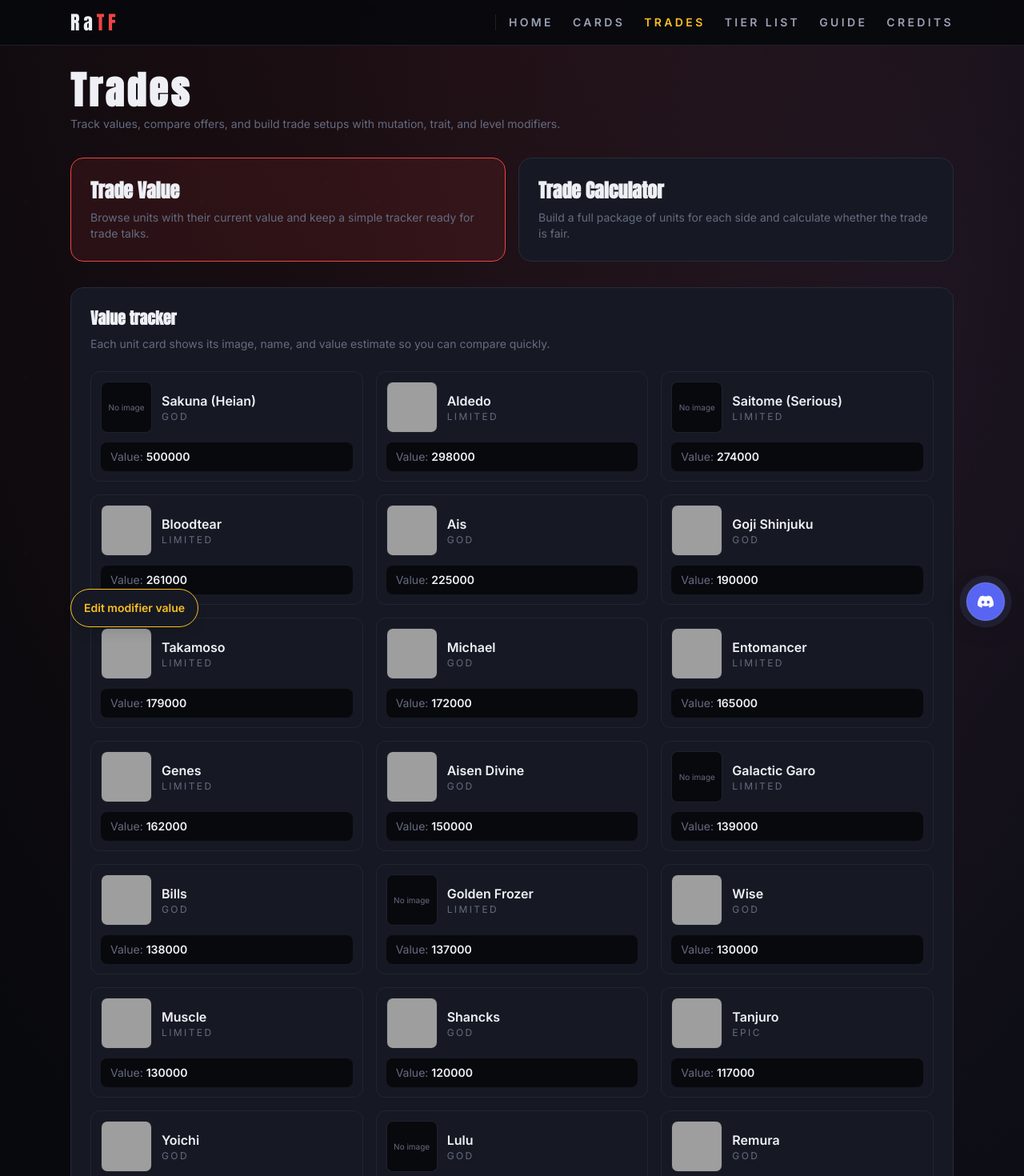
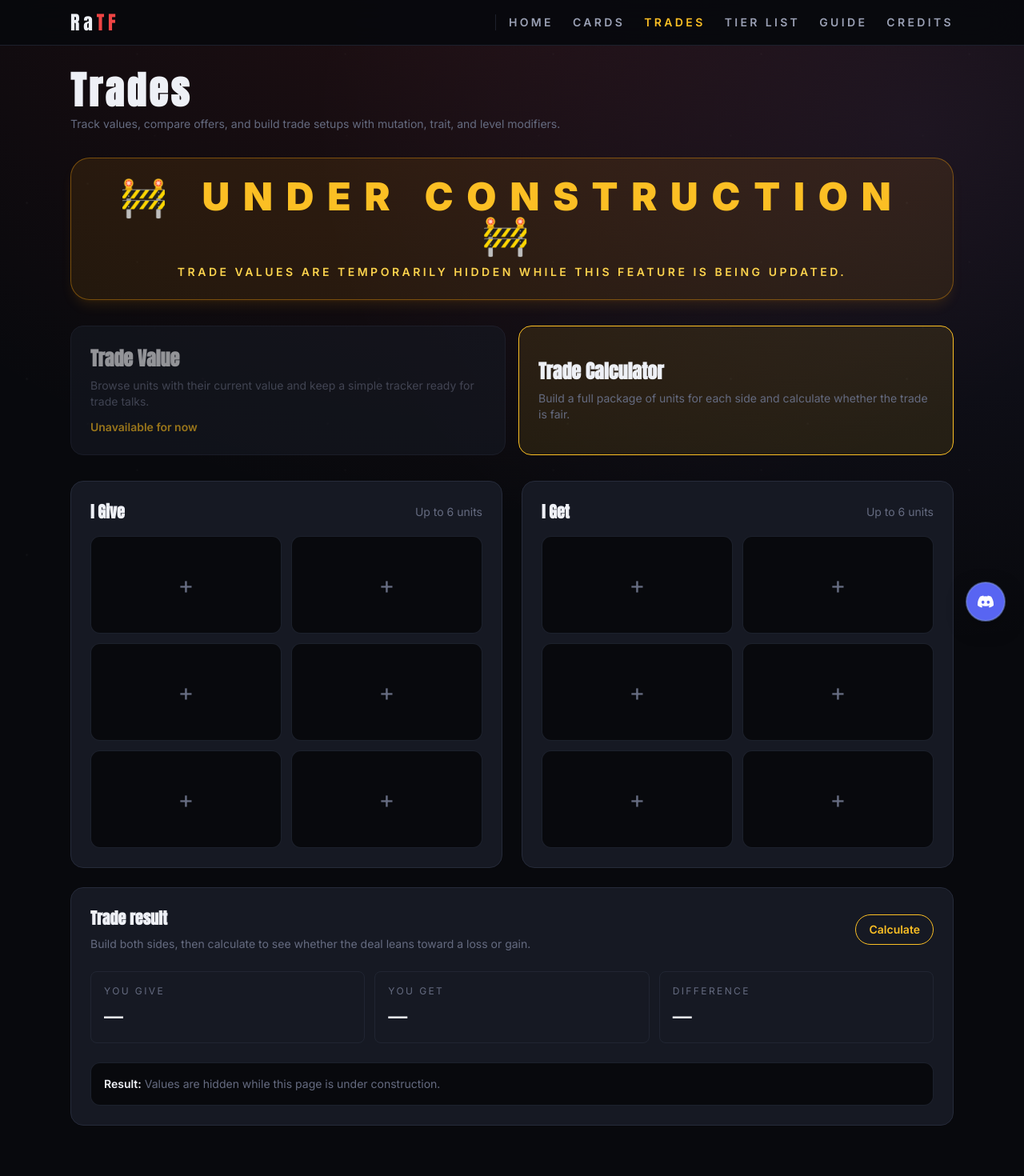
Before and after one commit to DarrrkSide/RaTF, a Next.js app: page /trades in a window 1280 px wide. Shown: the top 1470 px of the page at 80% size. Built offline with nearby package versions, Linux system fonts and the light colour scheme; grey boxes are pictures that could not be loaded.

Commit message:
construction

```diff
--- a/app/trades/page.tsx
+++ b/app/trades/page.tsx
@@ -23,6 +23,7 @@ type ModalType = "unit" | "modifier" | null;
 
 const SLOT_COUNT = 6;
 const MAX_LEVEL = 7;
+const UNDER_CONSTRUCTION = true;
 
 function getAdjustedValue(slot: Slot, units: Unit[], bonuses: ModifierBonuses = DEFAULT_MODIFIER_BONUSES) {
   const unit = slot.unitId ? units.find((entry) => entry.id === slot.unitId) ?? null : null;
@@ -43,7 +44,7 @@ function getGainLabel(percent: number) {
 }
 
 export default function TradesPage() {
-  const [mode, setMode] = useState<TradeMode>("value");
+  const [mode, setMode] = useState<TradeMode>("calculator");
   const [giveSlots, setGiveSlots] = useState<Slot[]>(() => Array.from({ length: SLOT_COUNT }, () => ({ unitId: null, mutation: null, trait: null, level: 1 })));
   const [getSlots, setGetSlots] = useState<Slot[]>(() => Array.from({ length: SLOT_COUNT }, () => ({ unitId: null, mutation: null, trait: null, level: 1 })));
   const [modalState, setModalState] = useState<{ type: ModalType; side: "give" | "get" | null; slotIndex: number | null }>({ type: null, side: null, slotIndex: null });
@@ -160,13 +161,20 @@ export default function TradesPage() {
         <p className="mt-2 max-w-2xl text-sm text-text-faint">Track values, compare offers, and build trade setups with mutation, trait, and level modifiers.</p>
       </div>
 
+      <div className="rounded-3xl border border-amber-500/40 bg-amber-500/10 p-6 text-center shadow-lg shadow-amber-500/10">
+        <p className="text-4xl font-black uppercase tracking-[0.35em] text-amber-400 sm:text-5xl">🚧 Under construction 🚧</p>
+        <p className="mt-3 text-sm font-semibold uppercase tracking-[0.25em] text-amber-300">Trade values are temporarily hidden while this feature is being updated.</p>
+      </div>
+
       <div className="grid gap-4 md:grid-cols-2">
         <button
           onClick={() => setMode("value")}
-          className={`rounded-2xl border p-6 text-left transition ${mode === "value" ? "border-rarity-god bg-rarity-god/10" : "border-ink-line bg-ink-surface"}`}
+          disabled={UNDER_CONSTRUCTION}
+          className={`rounded-2xl border p-6 text-left transition ${mode === "value" ? "border-rarity-god bg-rarity-god/10" : "border-ink-line bg-ink-surface"} ${UNDER_CONSTRUCTION ? "cursor-not-allowed opacity-60" : ""}`}
         >
           <h2 className="font-display text-2xl font-black">Trade Value</h2>
           <p className="mt-2 text-sm text-text-faint">Browse units with their current value and keep a simple tracker ready for trade talks.</p>
+          {UNDER_CONSTRUCTION && <p className="mt-3 text-sm font-semibold text-amber-400">Unavailable for now</p>}
         </button>
         <button
           onClick={() => setMode("calculator")}
@@ -202,7 +210,13 @@ export default function TradesPage() {
                       </div>
                     </div>
                     <div className="mt-3 rounded-lg bg-ink px-3 py-2 text-sm text-text-faint">
-                      Value: <span className="font-semibold text-text">{value}</span>
+                      {UNDER_CONSTRUCTION ? (
+                        <span className="font-semibold text-amber-400">Values hidden</span>
+                      ) : (
+                        <>
+                          Value: <span className="font-semibold text-text">{value}</span>
+                        </>
+                      )}
                     </div>
                   </div>
                 );
@@ -244,7 +258,7 @@ export default function TradesPage() {
                           </div>
                         </div>
                         <div className="text-xs text-text-faint">
-                          Trait: {slot.trait ?? "None"} • Level: {slot.level} • Value: {adjusted}
+                          Trait: {slot.trait ?? "None"} • Level: {slot.level} • {UNDER_CONSTRUCTION ? "Values hidden" : `Value: ${adjusted}`}
                         </div>
                       </div>
                     ) : (
@@ -288,7 +302,7 @@ export default function TradesPage() {
                           </div>
                         </div>
                         <div className="text-xs text-text-faint">
-                          Trait: {slot.trait ?? "None"} • Level: {slot.level} • Value: {adjusted}
+                          Trait: {slot.trait ?? "None"} • Level: {slot.level} • {UNDER_CONSTRUCTION ? "Values hidden" : `Value: ${adjusted}`}
                         </div>
                       </div>
                     ) : (
@@ -317,20 +331,20 @@ export default function TradesPage() {
             <div className="mt-6 grid gap-3 sm:grid-cols-3">
               <div className="rounded-lg border border-ink-line/70 p-4">
                 <p className="text-xs uppercase tracking-[0.2em] text-text-faint">You give</p>
-                <p className="mt-2 text-2xl font-semibold text-text">{giveTotal}</p>
+                <p className="mt-2 text-2xl font-semibold text-text">{UNDER_CONSTRUCTION ? "—" : giveTotal}</p>
               </div>
               <div className="rounded-lg border border-ink-line/70 p-4">
                 <p className="text-xs uppercase tracking-[0.2em] text-text-faint">You get</p>
-                <p className="mt-2 text-2xl font-semibold text-text">{getTotal}</p>
+                <p className="mt-2 text-2xl font-semibold text-text">{UNDER_CONSTRUCTION ? "—" : getTotal}</p>
               </div>
               <div className="rounded-lg border border-ink-line/70 p-4">
                 <p className="text-xs uppercase tracking-[0.2em] text-text-faint">Difference</p>
-                <p className="mt-2 text-2xl font-semibold text-text">{showResult ? `${difference.toFixed(1)}%` : "—"}</p>
+                <p className="mt-2 text-2xl font-semibold text-text">{UNDER_CONSTRUCTION ? "—" : showResult ? `${difference.toFixed(1)}%` : "—"}</p>
               </div>
             </div>
 
             <div className="mt-6 rounded-xl border border-ink-line/70 bg-ink p-4 text-sm text-text-faint">
-              <span className="font-semibold text-text">Result:</span> {summary}
+              <span className="font-semibold text-text">Result:</span> {UNDER_CONSTRUCTION ? "Values are hidden while this page is under construction." : summary}
             </div>
             {showResult && (
               <button onClick={() => setShowResult(false)} className="mt-4 rounded-full border border-ink-line px-4 py-2 text-sm text-text-faint">
@@ -427,7 +441,7 @@ export default function TradesPage() {
                               </div>
                               <div className="min-w-0">
                                 <p className="truncate font-semibold text-text">{unit.name}</p>
-                                <p className="text-xs text-text-faint">Value: {value}</p>
+                                <p className="text-xs text-text-faint">{UNDER_CONSTRUCTION ? "Values hidden" : `Value: ${value}`}</p>
                               </div>
                             </div>
                           </button>
```
